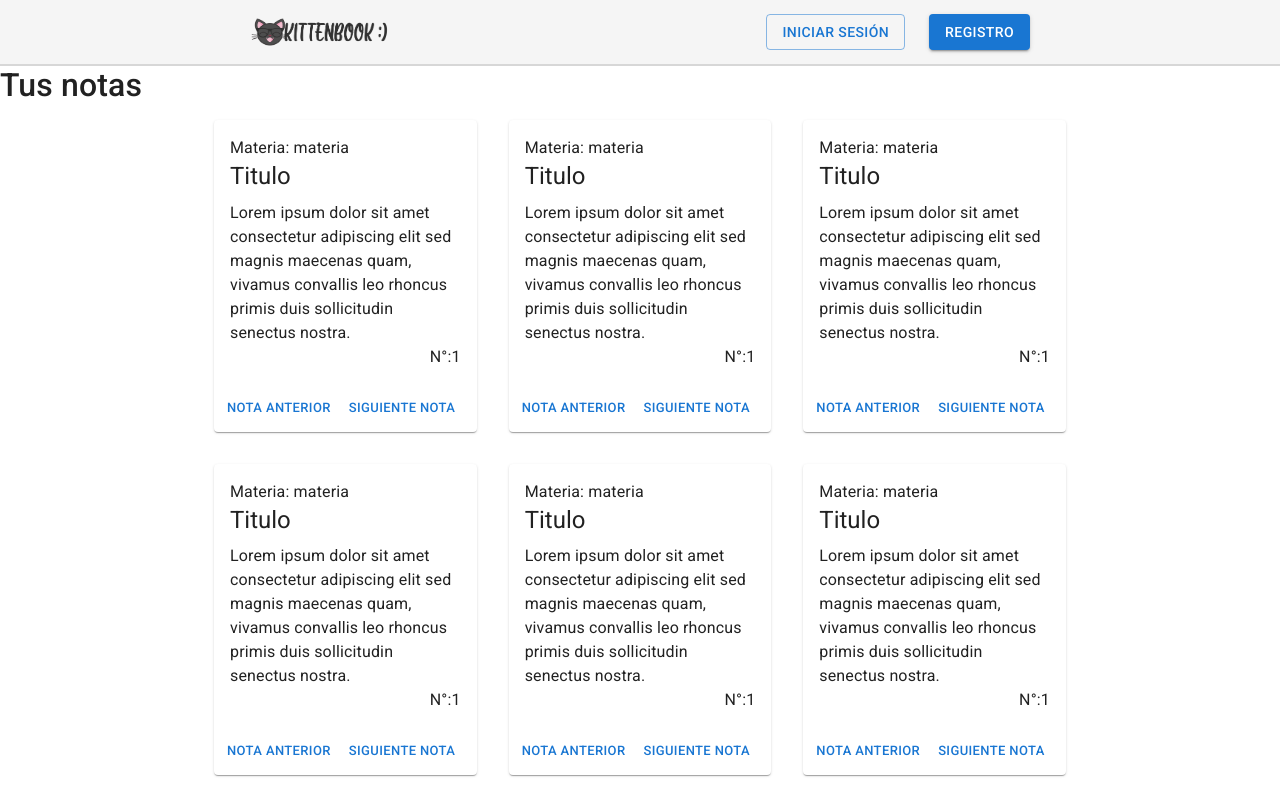
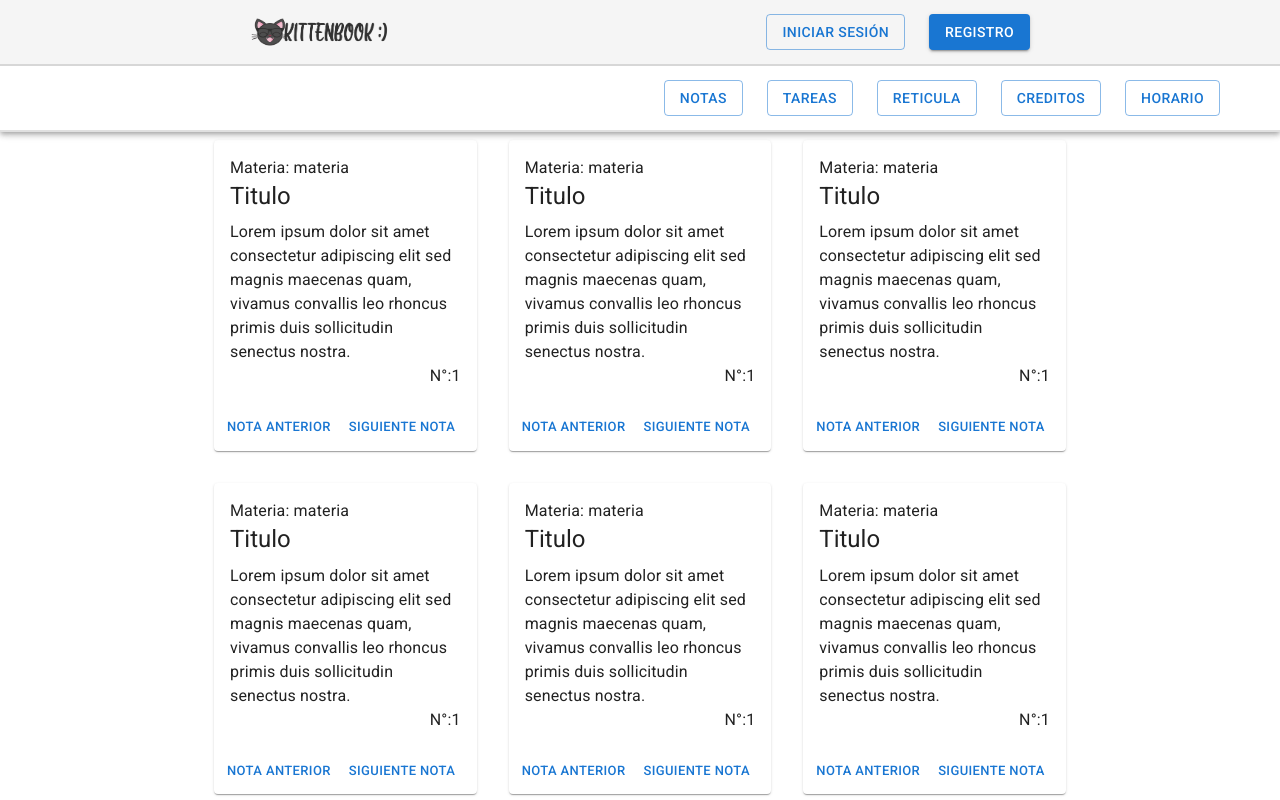
Before and after one commit to morning-g/kittenbook-frontend, a React (Create React App) app: page /notas in a window 1280 px wide. Shown: the top 800 px of the page. Built offline with nearby package versions, Linux system fonts and the light colour scheme.

Commit message:
agregado barra de navegacion a notas

```diff
--- a/src/componentes/Notas.js
+++ b/src/componentes/Notas.js
@@ -25,9 +25,36 @@ export default function Notas() {
   return (
     <ThemeProvider theme={theme}>
       <CssBaseline />
-        <div>
-          <h2>Tus notas</h2>
-        </div>
+        <AppBar position="relative" color="inherit"
+        sx={{ borderBottom: (theme) => `2px solid ${theme.palette.divider}` }}
+      >
+        <Container maxWidth="xl">
+          <Toolbar sx={{ flexWrap: "wrap" }}>
+            <Typography
+              variant="h6"
+              color="inherit"
+              width="10%"
+              sx={{ flexGrow: 1 }}
+            >
+            </Typography>
+            <Button href="/notas" variant="outlined" sx={{ my: 1, mx: 1.5 }}>
+              Notas
+            </Button>
+            <Button href="/tareas" variant="outlined" sx={{ my: 1, mx: 1.5 }}>
+              Tareas
+            </Button>
+            <Button href="/reticula" variant="outlined" sx={{ my: 1, mx: 1.5 }}>
+              Reticula
+            </Button>
+            <Button href="/creditos" variant="outlined" sx={{ my: 1, mx: 1.5 }}>
+              Creditos
+            </Button>
+            <Button href="/horario" variant="outlined" sx={{ my: 1, mx: 1.5 }}>
+              Horario
+            </Button>
+          </Toolbar>
+        </Container>
+      </AppBar>
       <main>
         <Container sx={{ py: 1 }} maxWidth="md">
           <Grid container spacing={4}>
```
